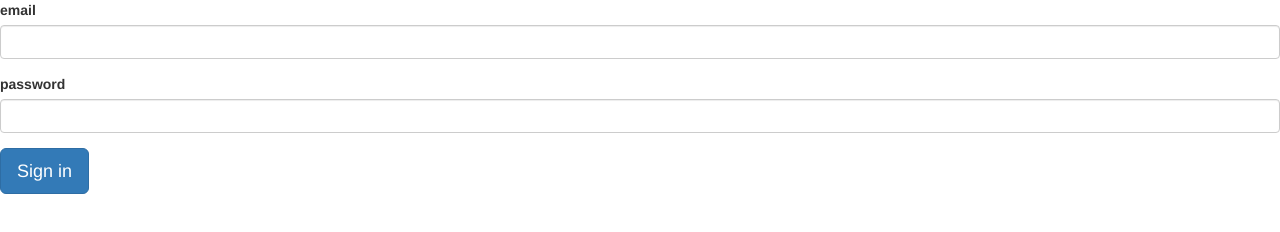
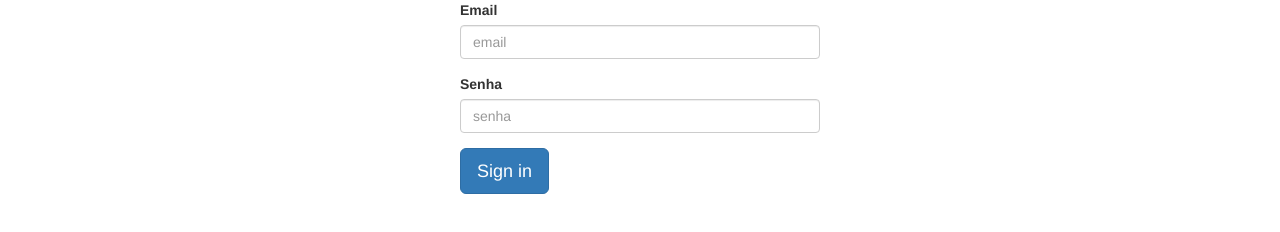
Before and after one commit to marcelopedras-ufvjm/rep_professor, a website: page public/index.html at #!/login in a window 1280 px wide. Drawn offline with nearby package versions, Linux system fonts and the light colour scheme; some packages are replaced by stand-ins of ours; a script that the page names is missing.

Commit message:
Melhorando o visual da tela de login

```diff
--- a/public/app/modules/login/login.html
+++ b/public/app/modules/login/login.html
@@ -1,12 +1,37 @@
+<div class="row">
+    <div class="col-lg-4 col-lg-offset-4">
 <form ng-submit="myCtrl.handleLoginBtnClick()" role="form" ng-init="loginForm = {}">
     <div class="form-group">
-        <label>email</label>
-        <input type="email" name="email" ng-model="myCtrl.attributes.email" required="required" class="form-control"/>
+        <label>Email</label>
+        <input placeholder="email" type="email" name="email" ng-model="myCtrl.attributes.email" required="required" class="form-control"/>
     </div>
     <div class="form-group">
-        <label>password</label>
-        <input type="password" name="password" ng-model="myCtrl.attributes.password" required="required" class="form-control"/>
+        <label>Senha</label>
+        <input <input placeholder="senha" type="password" name="password" ng-model="myCtrl.attributes.password" required="required" class="form-control"/>
     </div>
 
     <button type="submit" class="btn btn-primary btn-lg">Sign in</button>
 </form>
+</div>
+</div>
+<!--<div class="row">-->
+    <!--<div class="col-sm-6 col-md-4 col-md-offset-4">-->
+        <!--<h1 class="text-center login-title">Sign in to continue to Bootsnipp</h1>-->
+        <!--<div class="account-wall">-->
+            <!--&lt;!&ndash;<img class="profile-img" src="https://lh5.googleusercontent.com/-b0-k99FZlyE/AAAAAAAAAAI/AAAAAAAAAAA/eu7opA4byxI/photo.jpg?sz=120"&ndash;&gt;-->
+                 <!--&lt;!&ndash;alt="">&ndash;&gt;-->
+            <!--<form class="form-signin">-->
+                <!--<input type="text" class="form-control" placeholder="Email" required autofocus>-->
+                <!--<input type="password" class="form-control" placeholder="Password" required>-->
+                <!--<button class="btn btn-lg btn-primary btn-block" type="submit">-->
+                    <!--Sign in</button>-->
+                <!--<label class="checkbox pull-left">-->
+                    <!--<input type="checkbox" value="remember-me">-->
+                    <!--Remember me-->
+                <!--</label>-->
+                <!--<a href="#" class="pull-right need-help">Need help? </a><span class="clearfix"></span>-->
+            <!--</form>-->
+        <!--</div>-->
+        <!--<a href="#" class="text-center new-account">Create an account </a>-->
+    <!--</div>-->
+<!--</div>-->
--- a/public/index.html
+++ b/public/index.html
@@ -6,8 +6,10 @@
     <title>Registro Eletrônico de Ponto para Professores</title>
 </head>
 <body>
-<div ui-view="header"></div>
-<div ui-view="body"></div>
+<div class="container">
+    <div ui-view="header"></div>
+    <div ui-view="body"></div>
+</div>
 </body>
 <script src="/bower_components/angular/angular.js"></script>
 <script src="/bower_components/angular-cookie/angular-cookie.js"></script>
```
